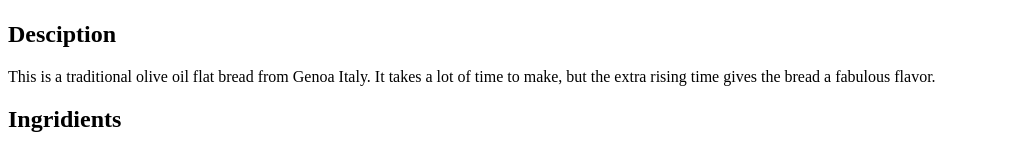
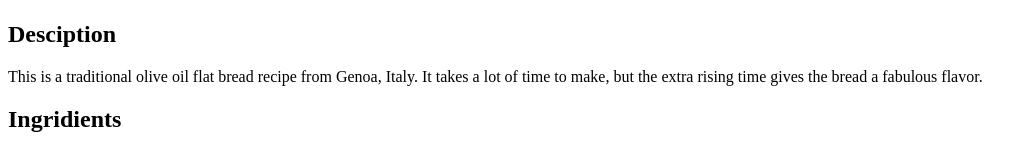
Before and after one commit to harleysbeatrice/odin-recipes, a plain HTML site: page recipes/foccacia.html in a window 1280 px wide. Shown: the part 419-572 px from the top of the page, without its empty margins (0-1032 px from the left). Drawn offline with Linux system fonts and the light colour scheme.

```diff
--- a/recipes/foccacia.html
+++ b/recipes/foccacia.html
@@ -9,7 +9,7 @@
         <h1>Soft and Crispy Focaccia</h1>
         <img src="../images/foccacia.jpeg" alt="A tomato and thyme focaccia"  height="310" width="310">
         <h2>Desciption</h2>
-        <p>This is a traditional olive oil flat bread from Genoa Italy. It takes a lot of time to make,
+        <p>This is a traditional olive oil flat bread recipe from Genoa, Italy. It takes a lot of time to make,
             but the extra rising time gives the bread a fabulous flavor.
         </p>
         <h2>Ingridients</h2>
```
Also changed, not shown: 1 other file.
